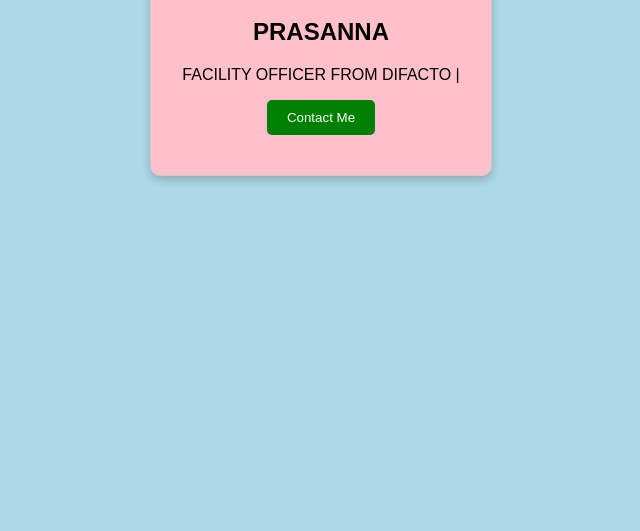
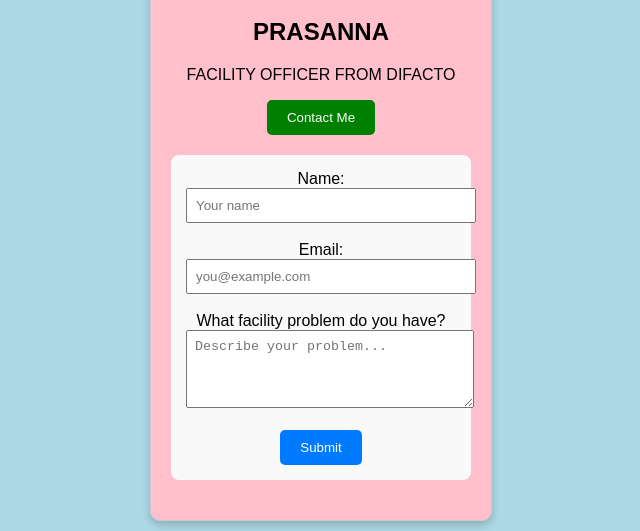
Before and after one commit to 0306harshitha/facility-form, a plain HTML site: page index.html in a window 1280 px wide. Both pictures are taken after a click on the button "Contact Me". Shown: the part 285-816 px from the top of the page, without its empty margins (319-959 px from the left). Drawn offline with Linux system fonts and the light colour scheme.

Commit message:
Update index.html

```diff
--- a/index.html
+++ b/index.html
@@ -10,7 +10,7 @@
       <img src="prasanna.jpeg" alt="" height="200" width="100" style="border-radius: 10px;">
     </a>
     <h2>PRASANNA</h2>
-    <p>FACILITY OFFICER FROM DIFACTO |</p>
+    <p>FACILITY OFFICER FROM DIFACTO</p>
 
     <!-- Contact Button -->
     <button onclick="showForm()" style="background-color: green; color: white; padding: 10px 20px; border: none; border-radius: 5px;">
@@ -39,6 +39,10 @@
 
   <!-- JavaScript -->
   <script>
+    function showForm() {
+      document.getElementById("contactForm").style.display = "block";
+    }
+
     function submitProblem() {
       const name = document.getElementById("name").value.trim();
       const email = document.getElementById("email").value.trim();
@@ -67,6 +71,7 @@ function submitProblem() {
         document.getElementById("name").value = '';
         document.getElementById("email").value = '';
         document.getElementById("problem").value = '';
+        document.getElementById("response").innerText = result;
       })
       .catch(error => {
         console.error("❌ Error submitting form:", error);
@@ -74,7 +79,5 @@ function submitProblem() {
       });
     }
   </script>
-
-  </script>
 </body>
 </html>
```
Lines whose indentation alone changed are shown as unchanged.
